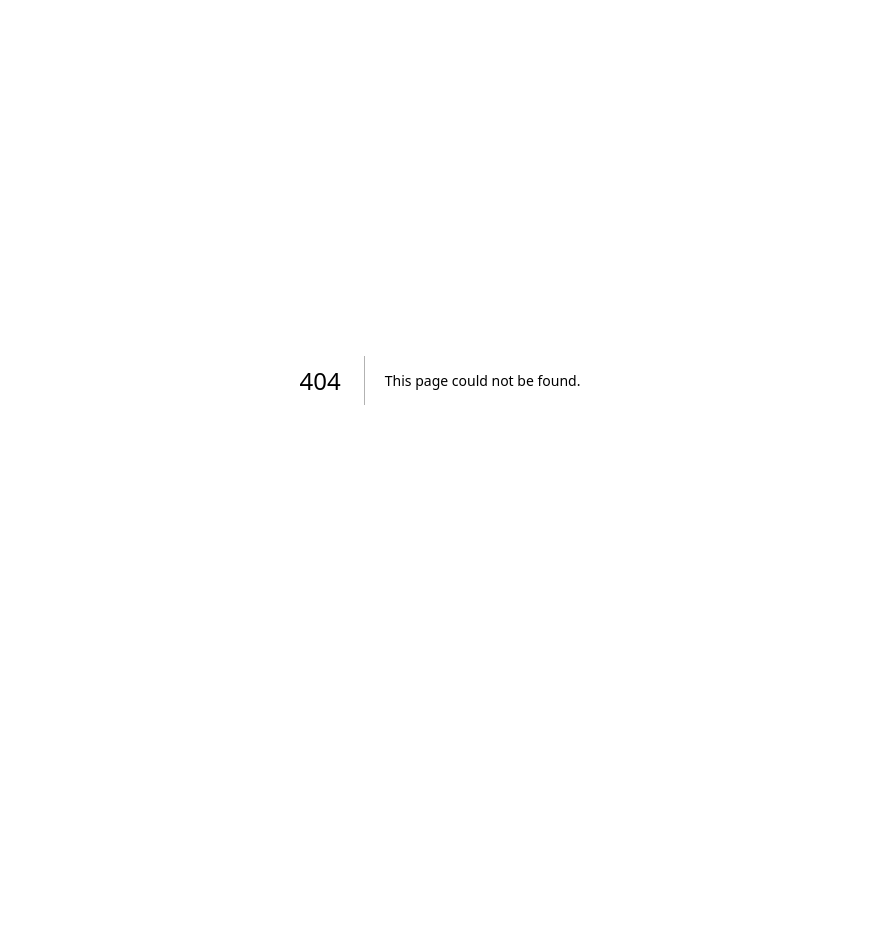
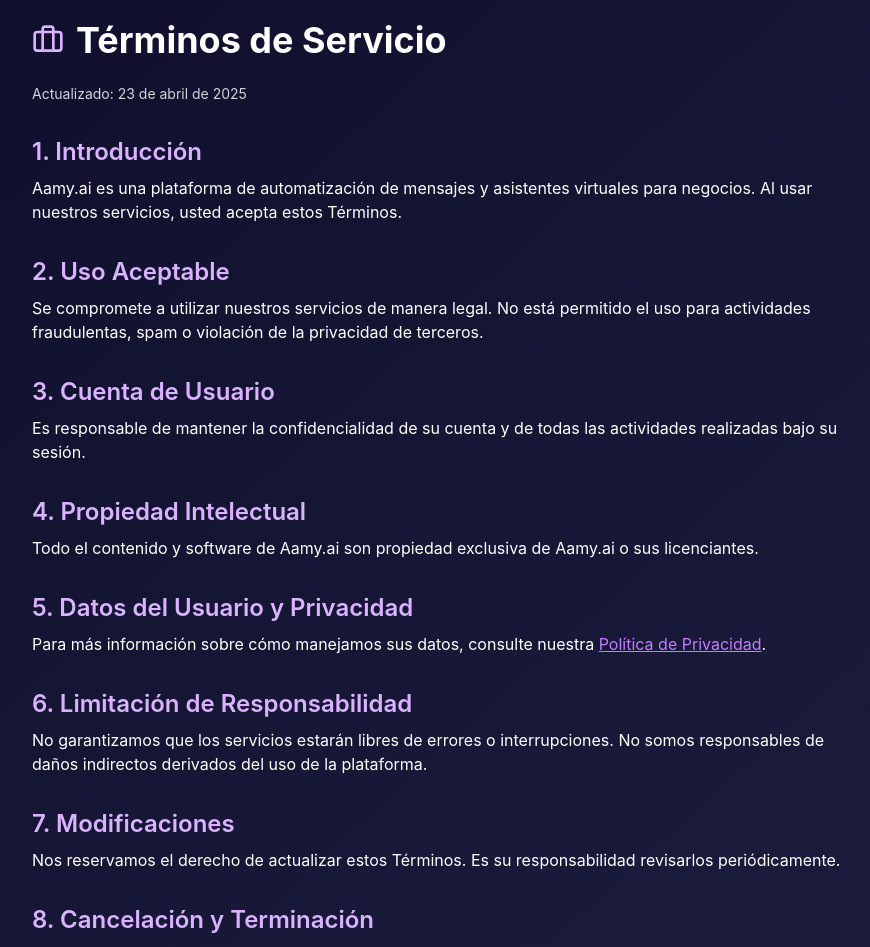
Before and after one commit to lrz80/chatbot-saas-v2, a Next.js app in the folder chatbot-dashboard/: page /terms-of-service in a window 1280 px wide. Before the commit this address had no page. Shown: the part 20-967 px from the top of the page, without its empty margins (200-1070 px from the left). Before the commit the page ends 800 px from the top, so only its background shows below. Built offline with nearby package versions, Linux system fonts and the light colour scheme.

Commit message:
sales intelligence

```diff
--- a/chatbot-dashboard/src/app/page.tsx
+++ b/chatbot-dashboard/src/app/page.tsx
@@ -1,6 +1,7 @@
 /// <reference types="react" />
 'use client';
 
+import Footer from '@/components/Footer';
 import React, { JSX } from "react";
 import HeroSection from "@/components/HeroSection";
 import Marquee from "react-fast-marquee";
@@ -111,6 +112,7 @@ function FeatureCard({
       <p className="text-sm text-white/70 text-center mt-2 opacity-0 group-hover:opacity-100 transition-opacity duration-300">
         {description}
       </p>
+      <Footer />
     </div>
   );
 }
--- a/chatbot-dashboard/src/app/register/page.tsx
+++ b/chatbot-dashboard/src/app/register/page.tsx
@@ -1,5 +1,6 @@
 "use client";
 
+import Footer from '@/components/Footer';
 import { useState } from "react";
 import { useRouter } from "next/navigation";
 import {
@@ -164,6 +165,7 @@ export default function RegisterPage() {
           <p className="text-white/80 text-sm">Hemos enviado un enlace de verificación a tu correo. Por favor revísalo para activar tu cuenta.</p>
         </div>
       )}
+      <Footer />
     </div>
   );
 }
--- /dev/null
+++ b/chatbot-dashboard/src/app/terms-of-service/page.tsx
@@ -0,0 +1,63 @@
+'use client';
+
+import { BriefcaseIcon } from 'lucide-react';
+
+export default function TermsOfServicePage() {
+  return (
+    <div className="min-h-screen p-6 md:p-10 text-white max-w-4xl mx-auto">
+      <div className="flex items-center gap-3 mb-6">
+        <BriefcaseIcon className="h-8 w-8 text-purple-300" />
+        <h1 className="text-3xl md:text-4xl font-bold">Términos de Servicio</h1>
+      </div>
+
+      <p className="text-sm text-gray-300 mb-8">Actualizado: 23 de abril de 2025</p>
+
+      <div className="space-y-8">
+        <section>
+          <h2 className="text-2xl font-semibold text-purple-300 mb-2">1. Introducción</h2>
+          <p>Aamy.ai es una plataforma de automatización de mensajes y asistentes virtuales para negocios. Al usar nuestros servicios, usted acepta estos Términos.</p>
+        </section>
+
+        <section>
+          <h2 className="text-2xl font-semibold text-purple-300 mb-2">2. Uso Aceptable</h2>
+          <p>Se compromete a utilizar nuestros servicios de manera legal. No está permitido el uso para actividades fraudulentas, spam o violación de la privacidad de terceros.</p>
+        </section>
+
+        <section>
+          <h2 className="text-2xl font-semibold text-purple-300 mb-2">3. Cuenta de Usuario</h2>
+          <p>Es responsable de mantener la confidencialidad de su cuenta y de todas las actividades realizadas bajo su sesión.</p>
+        </section>
+
+        <section>
+          <h2 className="text-2xl font-semibold text-purple-300 mb-2">4. Propiedad Intelectual</h2>
+          <p>Todo el contenido y software de Aamy.ai son propiedad exclusiva de Aamy.ai o sus licenciantes.</p>
+        </section>
+
+        <section>
+          <h2 className="text-2xl font-semibold text-purple-300 mb-2">5. Datos del Usuario y Privacidad</h2>
+          <p>Para más información sobre cómo manejamos sus datos, consulte nuestra <a href="/dashboard/privacy-policy" className="underline text-purple-400">Política de Privacidad</a>.</p>
+        </section>
+
+        <section>
+          <h2 className="text-2xl font-semibold text-purple-300 mb-2">6. Limitación de Responsabilidad</h2>
+          <p>No garantizamos que los servicios estarán libres de errores o interrupciones. No somos responsables de daños indirectos derivados del uso de la plataforma.</p>
+        </section>
+
+        <section>
+          <h2 className="text-2xl font-semibold text-purple-300 mb-2">7. Modificaciones</h2>
+          <p>Nos reservamos el derecho de actualizar estos Términos. Es su responsabilidad revisarlos periódicamente.</p>
+        </section>
+
+        <section>
+          <h2 className="text-2xl font-semibold text-purple-300 mb-2">8. Cancelación y Terminación</h2>
+          <p>Puede cancelar su cuenta en cualquier momento. Nos reservamos el derecho de suspender cuentas que incumplan estos Términos.</p>
+        </section>
+
+        <section>
+          <h2 className="text-2xl font-semibold text-purple-300 mb-2">9. Contacto</h2>
+          <p>Si tiene preguntas sobre estos Términos, contáctenos en <strong>support@aamy.ai</strong>.</p>
+        </section>
+      </div>
+    </div>
+  );
+}
--- a/chatbot-dashboard/src/components/Footer.tsx
+++ b/chatbot-dashboard/src/components/Footer.tsx
@@ -8,14 +8,21 @@ export default function Footer() {
       <p>
         © {new Date().getFullYear()} Aamy.ai — Todos los derechos reservados.
       </p>
-      <p className="mt-2">
+      <div className="mt-2 flex justify-center gap-4">
         <Link
           href="/dashboard/privacy-policy"
           className="underline hover:text-purple-400 transition"
         >
           Política de Privacidad
         </Link>
-      </p>
+        <span>|</span>
+        <Link
+          href="/dashboard/terms-of-service"
+          className="underline hover:text-purple-400 transition"
+        >
+          Términos de Servicio
+        </Link>
+      </div>
     </footer>
   );
 }
```
